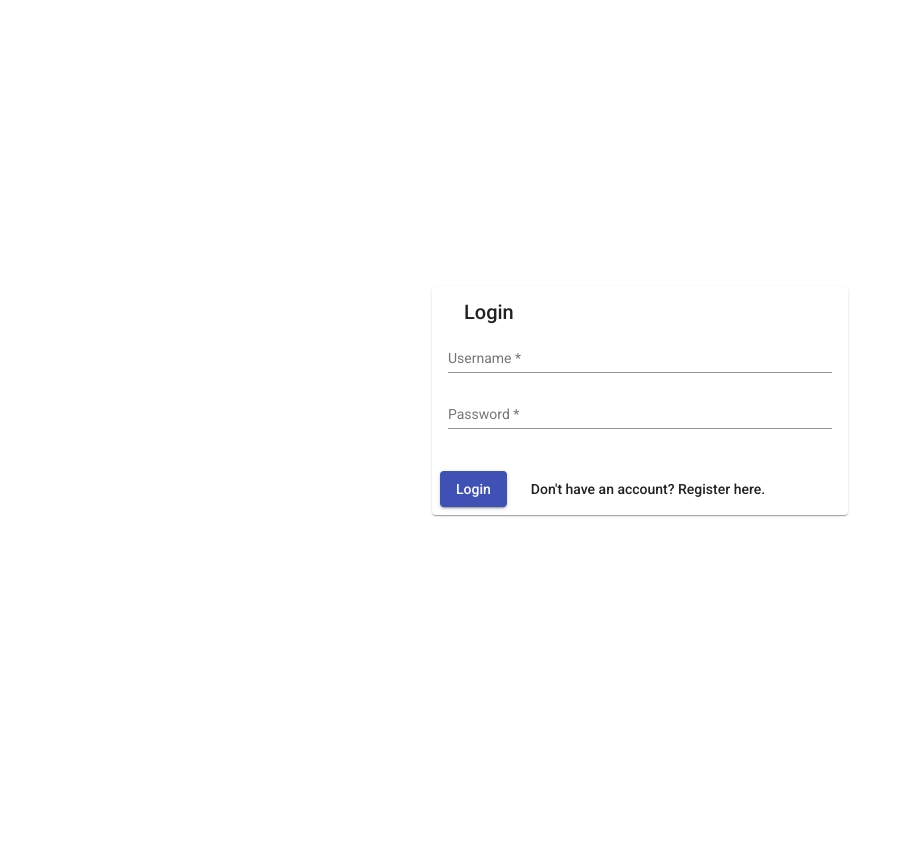
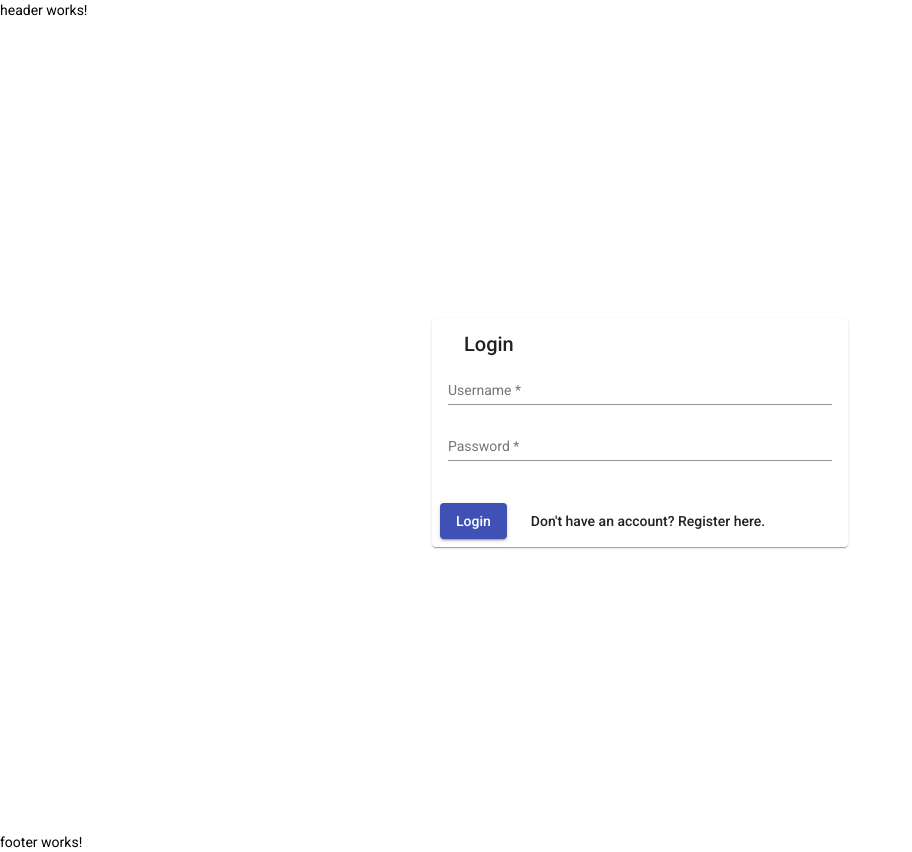
Before and after one commit to Murilothebr/MyPersonalFinance-UI, an Angular app in the folder MyPersonalFinance/: page /login in a window 1280 px wide. Shown: the whole page, without its empty margins (0-912 px from the left). Before the commit the page ends 800 px from the top, so only its background shows below. Built offline with nearby package versions, Linux system fonts and the light colour scheme.

Commit message:
feature aula 10

```diff
--- a/MyPersonalFinance/src/app/app.component.html
+++ b/MyPersonalFinance/src/app/app.component.html
@@ -1 +1,3 @@
+<app-header></app-header>
 <router-outlet></router-outlet>
+<app-footer></app-footer>
--- a/MyPersonalFinance/src/app/app.module.ts
+++ b/MyPersonalFinance/src/app/app.module.ts
@@ -16,6 +16,8 @@
 import { MatCardModule } from '@angular/material/card';
 import { MatInputModule } from '@angular/material/input';
 import { WalletComponent } from './wallet/wallet.component';
+import { HeaderComponent } from './header/header.component';
+import { FooterComponent } from './footer/footer.component';
 
 @NgModule({
   declarations: [
@@ -24,6 +26,8 @@
     LoginPageComponent,
     RegisterPageComponent,
     WalletComponent,
+    HeaderComponent,
+    FooterComponent,
   ],
   imports: [
     BrowserModule,
--- /dev/null
+++ b/MyPersonalFinance/src/app/footer/footer.component.html
@@ -0,0 +1 @@
+<p>footer works!</p>
--- /dev/null
+++ b/MyPersonalFinance/src/app/footer/footer.component.ts
@@ -0,0 +1,15 @@
+import { Component, OnInit } from '@angular/core';
+
+@Component({
+  selector: 'app-footer',
+  templateUrl: './footer.component.html',
+  styleUrls: ['./footer.component.css']
+})
+export class FooterComponent implements OnInit {
+
+  constructor() { }
+
+  ngOnInit(): void {
+  }
+
+}
--- /dev/null
+++ b/MyPersonalFinance/src/app/header/header.component.html
@@ -0,0 +1 @@
+<p>header works!</p>
--- /dev/null
+++ b/MyPersonalFinance/src/app/header/header.component.ts
@@ -0,0 +1,15 @@
+import { Component, OnInit } from '@angular/core';
+
+@Component({
+  selector: 'app-header',
+  templateUrl: './header.component.html',
+  styleUrls: ['./header.component.css']
+})
+export class HeaderComponent implements OnInit {
+
+  constructor() { }
+
+  ngOnInit(): void {
+  }
+
+}
```
Also changed, not shown: MyPersonalFinance/src/app/footer/footer.component.css (added), MyPersonalFinance/src/app/header/header.component.css (added), 2 other files (tests, documents, lock files or other folders).
